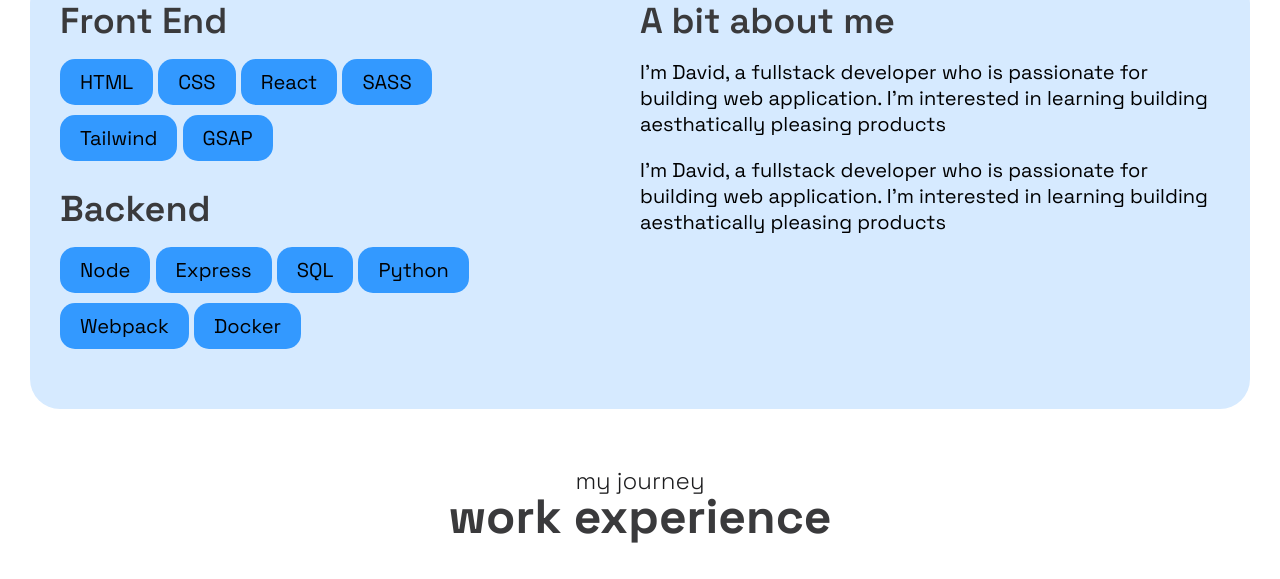
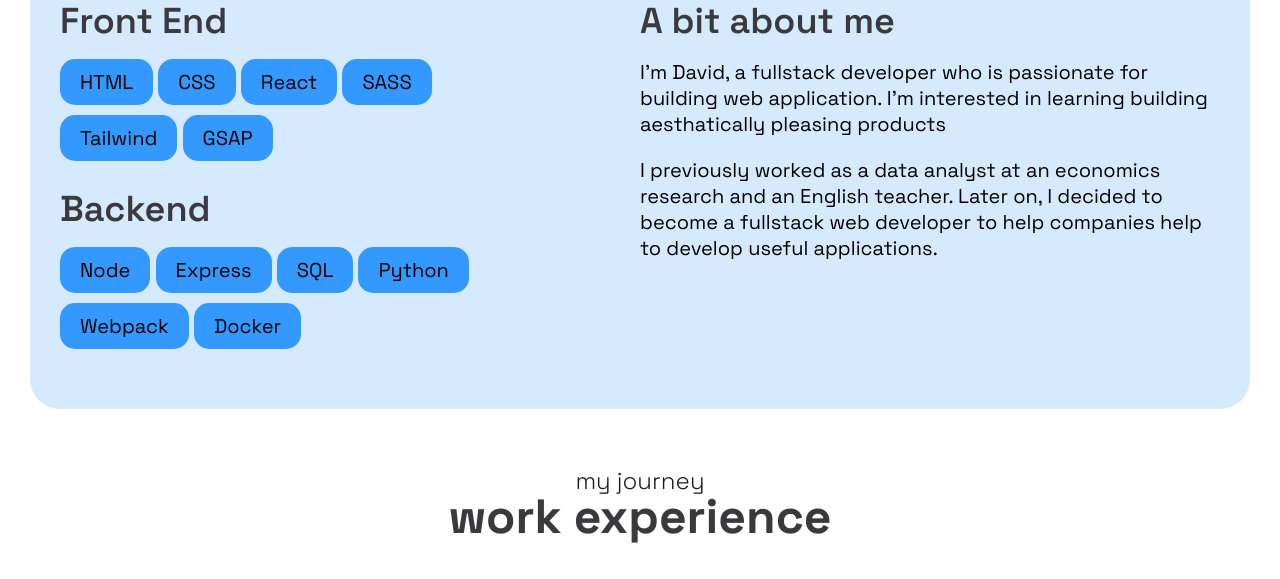
Before and after one commit to dns-2140/portfolio, a plain HTML site: page index.html in a window 1280 px wide. Shown: the part 1022-1601 px from the top of the page. Drawn offline with Linux system fonts and the light colour scheme.

Commit message:
add lil bit about me

```diff
--- a/index.html
+++ b/index.html
@@ -155,9 +155,9 @@
               pleasing products
             </p>
             <p>
-              I'm David, a fullstack developer who is passionate for building
-              web application. I'm interested in learning building aesthatically
-              pleasing products
+              I previously worked as a data analyst at an economics research and
+              an English teacher. Later on, I decided to become a fullstack web
+              developer to help companies help to develop useful applications.
             </p>
           </div>
         </div>
```
